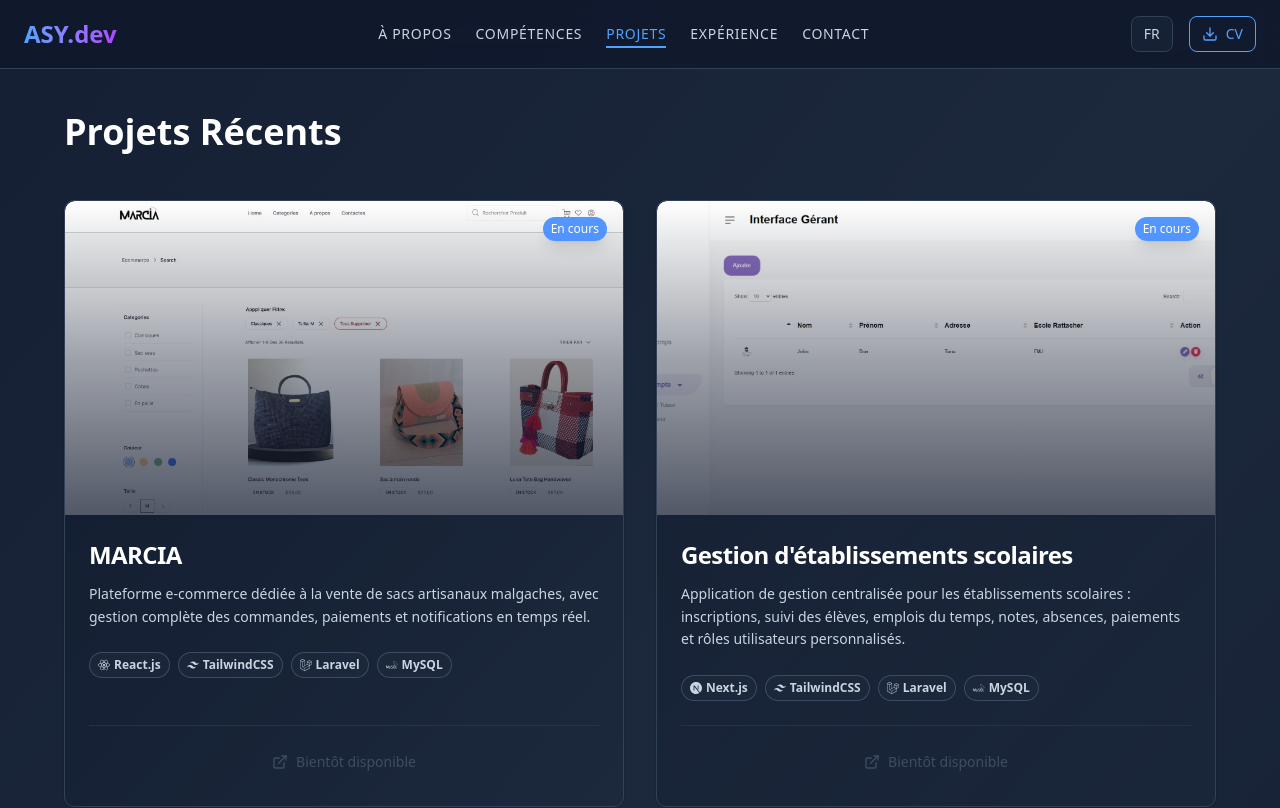
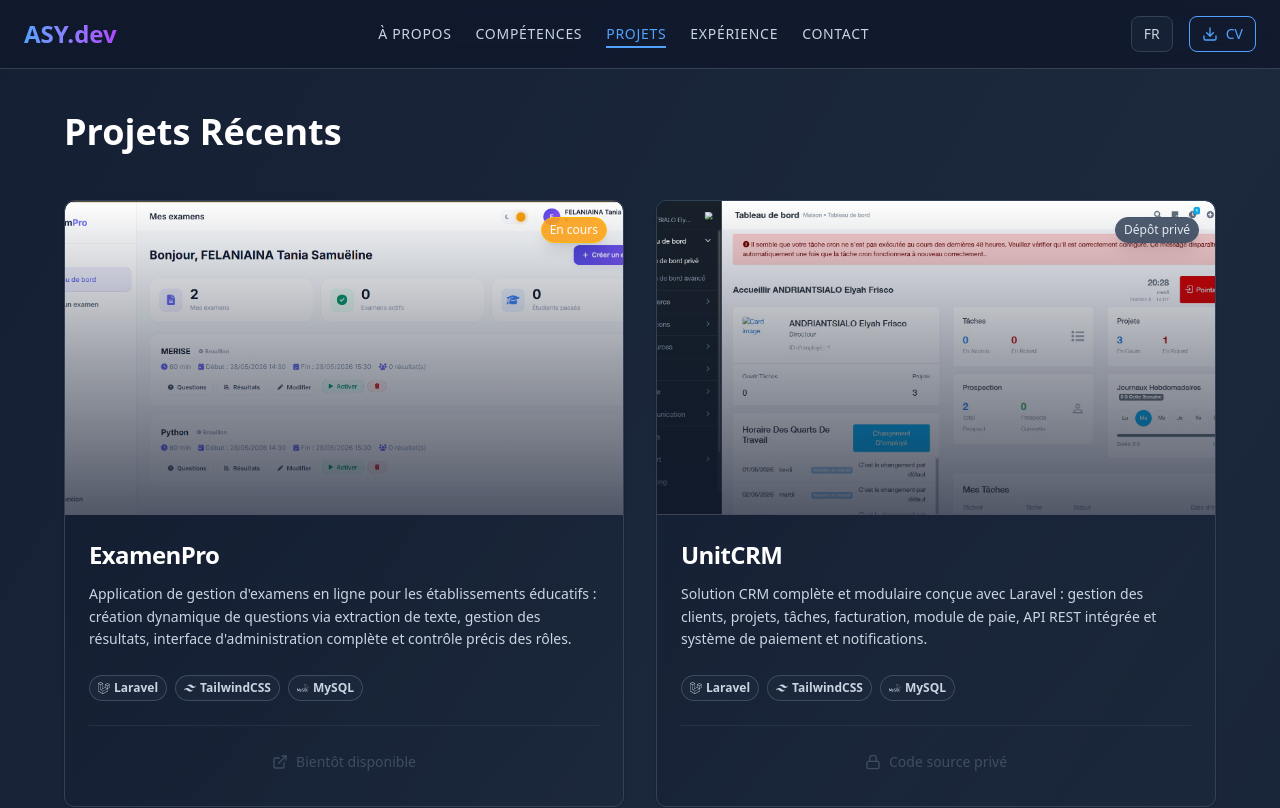
Before and after one commit to Yaelsobrido/Portfolio, a Next.js app: page /projets in a window 1280 px wide. Shown: the top 808 px of the page. Built offline with nearby package versions, Linux system fonts and the light colour scheme.

Commit message:
refonte portfolio

```diff
--- a/app/about/page.tsx
+++ b/app/about/page.tsx
@@ -1,4 +1,10 @@
+import type { Metadata } from "next";
 import About from "@/components/sections/About";
+
+export const metadata: Metadata = {
+  title: "À propos",
+  description: "En savoir plus sur Yael Sobrido, Développeur Back-end passionné basé à Madagascar. Spécialisé en Laravel, Next.js, API REST et architectures robustes.",
+};
 
 export default function AboutPage() {
   return <About />;
--- a/app/competences/page.tsx
+++ b/app/competences/page.tsx
@@ -1,4 +1,10 @@
+import type { Metadata } from "next";
 import Skills from "@/components/sections/Skills";
+
+export const metadata: Metadata = {
+  title: "Compétences",
+  description: "Découvrez les compétences techniques de Yael Sobrido : PHP, Laravel, Node.js, Next.js, React.js, bases de données relationnelles et non relationnelles.",
+};
 
 export default function CompetencesPage() {
   return <Skills />;
--- a/app/contact/page.tsx
+++ b/app/contact/page.tsx
@@ -1,4 +1,10 @@
+import type { Metadata } from "next";
 import Contact from "@/components/sections/Contact";
+
+export const metadata: Metadata = {
+  title: "Contact",
+  description: "Entrez en contact avec Yael Sobrido pour vos projets de développement web back-end, Laravel et React. Disponible pour de nouvelles opportunités.",
+};
 
 export default function ContactPage() {
   return <Contact />;
--- a/app/experience/page.tsx
+++ b/app/experience/page.tsx
@@ -1,4 +1,10 @@
+import type { Metadata } from "next";
 import Experience from "@/components/sections/Experience";
+
+export const metadata: Metadata = {
+  title: "Expérience",
+  description: "Découvrez le parcours professionnel de Yael Sobrido : développeur back-end, intégrateur web et réalisations professionnelles chez UN-IT.",
+};
 
 export default function ExperiencePage() {
   return <Experience />;
--- a/app/layout.tsx
+++ b/app/layout.tsx
@@ -1,5 +1,4 @@
-"use client";
-
+import type { Metadata } from "next";
 import { LanguageProvider } from "@/contexts/LanguageContext";
 import { Geist, Geist_Mono } from "next/font/google";
 import Navbar from "@/components/layout/Navbar";
@@ -15,13 +14,62 @@ const geistMono = Geist_Mono({
   subsets: ["latin"],
 });
 
+export const metadata: Metadata = {
+  title: {
+    default: "Yael Sobrido | Développeur Back-end Laravel & React",
+    template: "%s | Yael Sobrido"
+  },
+  description: "Portfolio de Yael Sobrido, Développeur Back-end passionné spécialisé dans l'écosystème Laravel, Next.js, les APIs REST, les microservices et les bases de données robustes.",
+  keywords: [
+    "Yael Sobrido",
+    "Andriantsialo Sobrido Yaël",
+    "Développeur Back-end",
+    "Laravel",
+    "Next.js",
+    "React",
+    "PHP",
+    "MySQL",
+    "Développeur Madagascar",
+    "Portfolio Développeur",
+    "REST API",
+    "Microservices"
+  ],
+  authors: [{ name: "Andriantsialo Sobrido Yaël" }],
+  creator: "Andriantsialo Sobrido Yaël",
+  metadataBase: new URL("https://portfolio-yaelsobrido.vercel.app"), // Fallback base URL for metadata
+  openGraph: {
+    title: "Yael Sobrido | Développeur Back-end Laravel & React",
+    description: "Découvrez mon portfolio et mes projets récents : applications web Laravel, solutions e-commerce, CRM et architectures robustes.",
+    url: "/",
+    siteName: "Yael Sobrido Portfolio",
+    locale: "fr_FR",
+    type: "website",
+  },
+  twitter: {
+    card: "summary_large_image",
+    title: "Yael Sobrido | Développeur Back-end",
+    description: "Découvrez mes réalisations et compétences en développement back-end Laravel & React.",
+  },
+  robots: {
+    index: true,
+    follow: true,
+    googleBot: {
+      index: true,
+      follow: true,
+      "max-video-preview": -1,
+      "max-image-preview": "large",
+      "max-snippet": -1,
+    },
+  },
+};
+
 export default function RootLayout({
   children,
 }: Readonly<{
   children: React.ReactNode;
 }>) {
   return (
-    <html lang="en">
+    <html lang="fr">
       <body className={`${geistSans.variable} ${geistMono.variable} antialiased overflow-x-hidden`}>
         <LanguageProvider>
           <div className="min-h-screen bg-gradient-to-br from-slate-900 via-slate-800 to-slate-900">
--- a/app/projets/page.tsx
+++ b/app/projets/page.tsx
@@ -1,4 +1,10 @@
+import type { Metadata } from "next";
 import Projects from "@/components/sections/Projects";
+
+export const metadata: Metadata = {
+  title: "Projets",
+  description: "Parcourez les réalisations récentes de Yael Sobrido, incluant des solutions CRM, des applications d'examens en ligne, des plateformes e-commerce et des systèmes scolaires.",
+};
 
 export default function ProjetsPage() {
   return <Projects />;
--- a/components/sections/About.tsx
+++ b/components/sections/About.tsx
@@ -9,7 +9,7 @@ export default function About() {
   const { t } = useLanguage();
 
   return (
-    <section className="min-h-[calc(100vh-73px)] flex items-center justify-center px-4 py-10 md:px-6">
+    <section className="min-h-[calc(100vh-73px)] flex items-center justify-center px-4 py-10 md:px-6 pt-28">
       <div className="container mx-auto max-w-6xl">
         <div className="grid lg:grid-cols-2 gap-8 md:gap-12 items-center">
           {/* Texte */}
--- a/components/sections/Projects.tsx
+++ b/components/sections/Projects.tsx
@@ -5,7 +5,7 @@ import Image from "next/image";
 import { Badge } from "@/components/ui/badge";
 import { Button } from "@/components/ui/button";
 import { Card, CardHeader, CardTitle, CardDescription, CardContent } from "@/components/ui/card";
-import { ExternalLink } from "lucide-react";
+import { ExternalLink, Lock } from "lucide-react";
 import {
   FaReact, FaLaravel,
 } from "react-icons/fa";
@@ -26,6 +26,34 @@ const techIcons: Record<string, React.ReactElement> = {
 };
 
 const projects = [
+	{
+		title: "ExamenPro",
+		description: {
+      fr: "Application de gestion d'examens en ligne pour les établissements éducatifs : création dynamique de questions via extraction de texte, gestion des résultats, interface d'administration complète et contrôle précis des rôles.",
+      en: "Online exam management application for educational institutions: dynamic question creation via text extraction, results management, comprehensive administration dashboard, and precise role control."
+    },
+		tech: ["Laravel", "TailwindCSS", "MySQL"],
+		status: {
+      fr: "En cours",
+      en: "In Progress"
+    },
+		link: "#",
+		image: "/images/projects/examenpro.jpg",
+	},
+	{
+		title: "UnitCRM",
+		description: {
+      fr: "Solution CRM complète et modulaire conçue avec Laravel : gestion des clients, projets, tâches, facturation, module de paie, API REST intégrée et système de paiement et notifications.",
+      en: "Comprehensive and modular CRM solution built with Laravel: client, project, and task management, billing, payroll module, integrated REST API, and payment/notification systems."
+    },
+		tech: ["Laravel", "TailwindCSS", "MySQL"],
+		status: {
+      fr: "Dépôt privé",
+      en: "Private Repo"
+    },
+		link: "#",
+		image: "/images/projects/unitcrm.jpg",
+	},
 	{
 		title: "MARCIA",
 		description: {
@@ -84,6 +112,20 @@ const projects = [
 	},
 ];
 
+const getStatusColor = (statusFr: string) => {
+  switch (statusFr) {
+    case "En cours":
+      return "bg-amber-500/80 text-white border-amber-400";
+    case "Terminé":
+      return "bg-emerald-500/80 text-white border-emerald-400";
+    case "Dépôt privé":
+    case "Privé":
+      return "bg-slate-700/85 text-slate-200 border-slate-600";
+    default:
+      return "bg-blue-500/80 text-white border-blue-400";
+  }
+};
+
 export default function Projects() {
   const { language, t } = useLanguage();
 
@@ -109,11 +151,10 @@ export default function Projects() {
 										sizes="(max-width: 768px) 100vw, (max-width: 1200px) 50vw, 33vw"
 									/>
 									<div className="absolute inset-0 bg-gradient-to-t from-slate-900/90 via-slate-900/50 to-transparent opacity-80 group-hover:opacity-100 transition-opacity duration-500" />
-									<Badge variant={
-                    project.status[language] === "Production" ? "default"
-                      : project.status.fr === "En cours" ? "secondary"
-                        : "outline"
-                  } className="absolute top-4 right-4 backdrop-blur-md shadow-lg bg-blue-500/80 text-white border-blue-400 font-medium">
+									<Badge
+										variant="outline"
+										className={`absolute top-4 right-4 backdrop-blur-md shadow-lg font-medium ${getStatusColor(project.status.fr)}`}
+									>
 										{project.status[language]}
 									</Badge>
 								</div>
@@ -149,6 +190,15 @@ export default function Projects() {
 											<ExternalLink className="w-4 h-4 mr-2" />
 											{t("projects.comingSoon")}
 										</Button>
+									) : project.status.fr === "Dépôt privé" || project.status.fr === "Privé" ? (
+										<Button
+											variant="ghost"
+											className="w-full justify-center text-slate-500 cursor-not-allowed opacity-70"
+											disabled
+										>
+											<Lock className="w-4 h-4 mr-2" />
+											{t("projects.privateCode")}
+										</Button>
 									) : (
 										<a href={project.link} target="_blank" rel="noopener noreferrer">
 											<Button
--- a/contexts/LanguageContext.tsx
+++ b/contexts/LanguageContext.tsx
@@ -71,6 +71,7 @@ const translations = {
     "projects.inProgress": "En cours",
     "projects.completed": "Terminé",
     "projects.comingSoon": "Bientôt disponible",
+    "projects.privateCode": "Code source privé",
   },
   en: {
     // Navigation
@@ -132,6 +133,7 @@ const translations = {
     "projects.inProgress": "In Progress",
     "projects.completed": "Completed",
     "projects.comingSoon": "Coming Soon",
+    "projects.privateCode": "Private source code",
   }
 };
 
--- a/data/projects.ts
+++ b/data/projects.ts
@@ -2,11 +2,27 @@ export interface Project {
   title: string;
   description: string;
   tech: string[];
-  status: "Production" | "En cours" | "Terminé";
+  status: "Production" | "En cours" | "Terminé" | "Dépôt privé";
   link: string;
 }
 
 export const projects: Project[] = [
+  {
+    title: "ExamenPro",
+    description:
+      "Application de gestion d'examens en ligne pour les établissements éducatifs : création dynamique de questions via extraction de texte, gestion des résultats, interface d'administration complète et contrôle précis des rôles.",
+    tech: ["Laravel", "TailwindCSS", "MySQL"],
+    status: "En cours",
+    link: "#",
+  },
+  {
+    title: "UnitCRM",
+    description:
+      "Solution CRM complète et modulaire conçue avec Laravel : gestion des clients, projets, tâches, facturation, module de paie, API REST intégrée et système de paiement et notifications.",
+    tech: ["Laravel", "TailwindCSS", "MySQL"],
+    status: "Dépôt privé",
+    link: "#",
+  },
   {
     title: "API E-commerce Microservices",
     description:
```
Also changed, not shown: public/images/projects/examenpro.jpg (added), public/images/projects/unitcrm.jpg (added).
